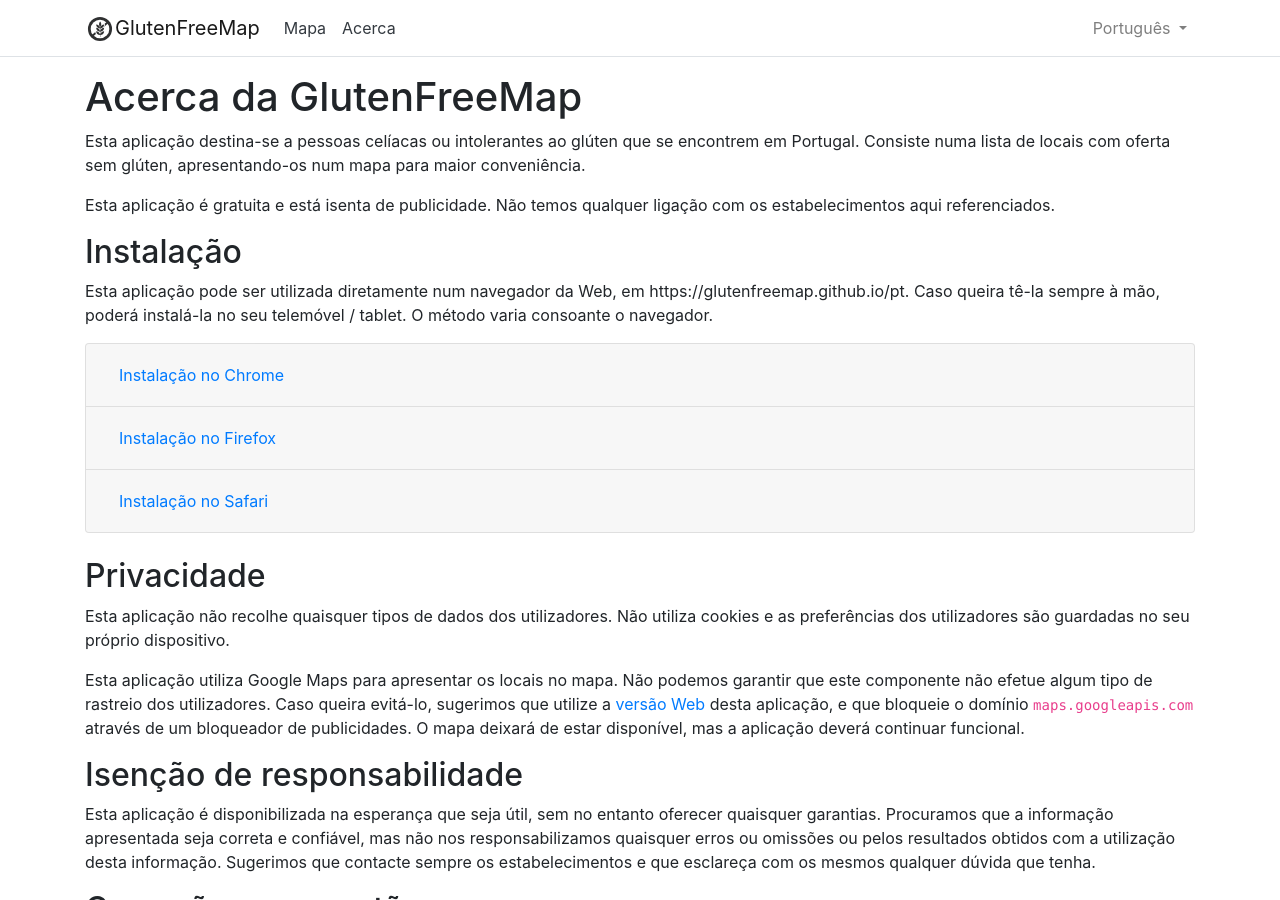
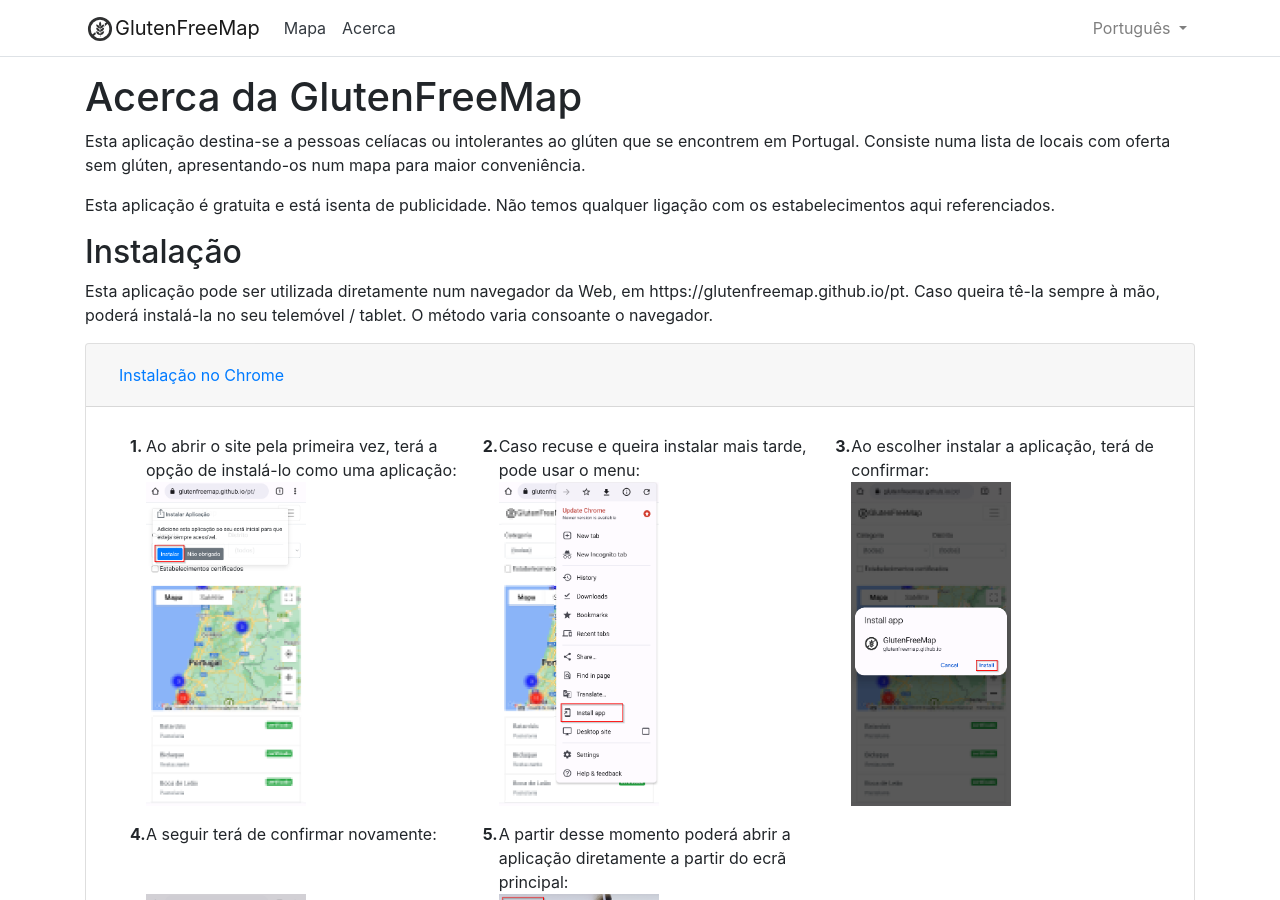
Before and after one commit to glutenfreemap/glutenfreemap.github.io, a Jekyll site: the page built from docs/pt/about.md, in a window 1280 px wide and 900 px high. Built offline with Jekyll 4.4.1, drawn with Linux system fonts in a browser that asks for light colours; some of the changed lines change nothing that is shown.

Commit message:
Try to detect browser to expand the correct installation instructions

```diff
--- a/docs/pt/about.md
+++ b/docs/pt/about.md
@@ -21,12 +21,12 @@ Esta aplicação pode ser utilizada diretamente num navegador da Web, em https:/
         <div class="card-header" id="headingChrome">
             <h2 class="mb-0">
                 <button class="btn btn-link btn-block text-left" type="button" data-toggle="collapse"
-                    data-target="#collapseOne" aria-expanded="true" aria-controls="collapseOne">
+                    data-target="#chromeInstructions" aria-expanded="true" aria-controls="chromeInstructions">
                     Instalação no Chrome
                 </button>
             </h2>
         </div>
-        <div id="collapseOne" class="collapse" aria-labelledby="headingChrome" data-parent="#tutorial">
+        <div id="chromeInstructions" class="collapse" aria-labelledby="headingChrome" data-parent="#tutorial">
             <div class="card-body">
                 <ol class="tutorial row">
                     <li class="col-12 col-md-6 col-lg-4 d-flex flex-column my-2">
@@ -77,12 +77,12 @@ Esta aplicação pode ser utilizada diretamente num navegador da Web, em https:/
         <div class="card-header" id="headingFirefox">
             <h2 class="mb-0">
                 <button class="btn btn-link btn-block text-left collapsed" type="button" data-toggle="collapse"
-                    data-target="#collapseTwo" aria-expanded="false" aria-controls="collapseTwo">
+                    data-target="#firefoxInstructions" aria-expanded="false" aria-controls="firefoxInstructions">
                     Instalação no Firefox
                 </button>
             </h2>
         </div>
-        <div id="collapseTwo" class="collapse" aria-labelledby="headingFirefox" data-parent="#tutorial">
+        <div id="firefoxInstructions" class="collapse" aria-labelledby="headingFirefox" data-parent="#tutorial">
             <div class="card-body">
                 <ol class="tutorial row">
                     <li class="col-12 col-md-6 col-lg-4 d-flex flex-column my-2">
@@ -125,12 +125,12 @@ Esta aplicação pode ser utilizada diretamente num navegador da Web, em https:/
         <div class="card-header" id="headingSafari">
             <h2 class="mb-0">
                 <button class="btn btn-link btn-block text-left collapsed" type="button" data-toggle="collapse"
-                    data-target="#collapseThree" aria-expanded="false" aria-controls="collapseThree">
+                    data-target="#safariInstructions" aria-expanded="false" aria-controls="safariInstructions">
                     Instalação no Safari
                 </button>
             </h2>
         </div>
-        <div id="collapseThree" class="collapse" aria-labelledby="headingSafari" data-parent="#tutorial">
+        <div id="safariInstructions" class="collapse" aria-labelledby="headingSafari" data-parent="#tutorial">
             <div class="card-body">
                 <ol class="tutorial row">
                     <li class="col-12 col-md-6 col-lg-4 d-flex flex-column my-2">
@@ -170,8 +170,16 @@ Esta aplicação pode ser utilizada diretamente num navegador da Web, em https:/
         </div>
     </div>
 </div>
-
-
+<script>
+    var userAgent = navigator.userAgent;
+    if (userAgent.match(/chrome|chromium|crios/i)) {
+        document.getElementById("chromeInstructions").className = "";
+    } else if (userAgent.match(/firefox|fxios/i)) {
+        document.getElementById("firefoxInstructions").className = "";
+    } else if (userAgent.match(/safari/i)) {
+        document.getElementById("safariInstructions").className = "";
+    }
+</script>
 
 ## Privacidade
 
```
